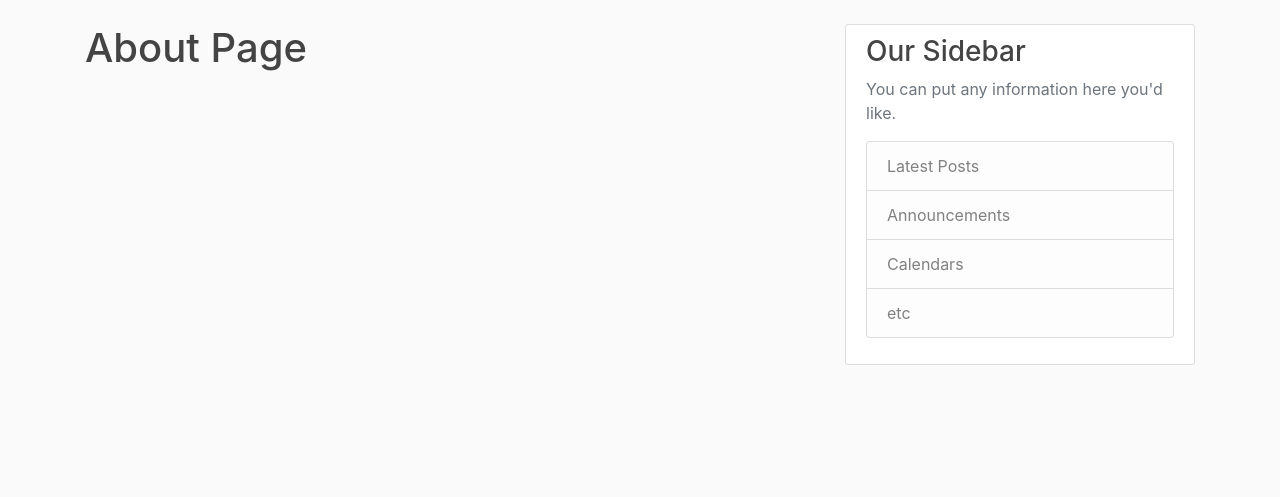
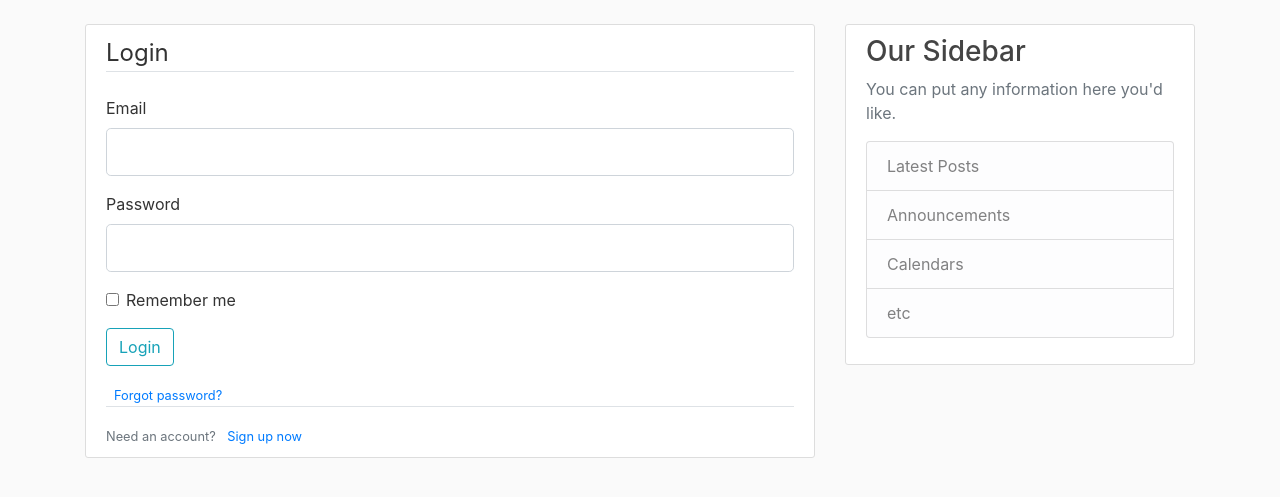
Before and after one commit to nikkonv/flaskblog, a Flask app: page /login in a window 1280 px wide. Shown: the part 56-553 px from the top of the page. Run offline with Flask 2, Linux system fonts and the light colour scheme; some libraries are stand-ins or nearby versions.

Commit message:
register/login forms with validation

```diff
--- a/flaskblog.py
+++ b/flaskblog.py
@@ -1,4 +1,4 @@
-from flask import Flask, url_for
+from flask import Flask, url_for, flash, redirect
 from flask import render_template as render
 from forms import RegistrationForm, LoginForm
 
@@ -24,11 +24,20 @@ def about():
 @app.route('/register', methods=['GET', 'POST'])
 def register():
     form = RegistrationForm()
+    if form.validate_on_submit():
+        flash(f'Account created for {form.username.data}!', 'success')
+        return redirect(url_for('home'))
     return render('register.html', title='Register', form=form)
 
-@app.route('/login')
+@app.route('/login', methods=['GET', 'POST'])
 def login():
     form = LoginForm()
+    if form.validate_on_submit():
+        if form.email.data == 'admin@blog.com' and form.password.data == 'password':
+            flash('You have been logged in!', 'success')
+            return redirect(url_for('home'))
+        else:
+            flash('Login unsuccessful. Please check username and password', 'danger')
     return render('login.html', title='Login', form=form)
 
 if __name__ == '__main__':
--- a/templates/layout.html
+++ b/templates/layout.html
@@ -43,6 +43,14 @@
   <main role="main" class="container">
     <div class="row">
       <div class="col-md-8">
+        {% with messages = get_flashed_messages(with_categories=true) %}
+          {% if messages %}
+            {% for category, message in messages %}
+              <div class="alert alert-{{ category }}"> {{ message }} </div>
+
+            {% endfor %}
+          {% endif %}
+        {% endwith %}
         {% block content %}{% endblock %}
       </div>
       <div class="col-md-4">
--- a/templates/login.html
+++ b/templates/login.html
@@ -2,6 +2,58 @@
 
 {% block content %}
 
-  <h1> About Page </h1>
+  <div class="content-section">
+    <form method="POST" action="">
+      <!-- hidden_tag avoid certains attacks  -->
+      {{ form.hidden_tag() }}
+      <fieldset class="form-group">
+        <legend class="border-bottom mb-4">Login</legend>
+
+        <div class="form-group">
+          {{ form.email.label(class="form-control-label") }}
+          {% if form.email.errors %}
+          {{ form.email(class="form-control form-control-lg is-invalid") }}
+            <div class="invalid-feedback">
+              {% for error in form.email.errors %}
+                <span> {{ error }} </span>
+              {% endfor %}
+            </div>
+          {% else %}
+            {{ form.email(class="form-control form-control-lg") }}
+          {% endif %}
+        </div>
+
+        <div class="form-group">
+          {{ form.password.label(class="form-control-label") }}
+          {% if form.password.errors %}
+            {{ form.password(class="form-control form-control-lg is-invalid") }}
+            <div class="invalid-feedback">
+              {% for error in form.password.errors %}
+                <span> {{ error }} </span>
+              {% endfor %}
+            </div>
+          {% else %}
+            {{ form.password(class="form-control form-control-lg") }}
+          {% endif %}
+        </div>
+        <div class="form-check">
+          {{ form.remember(class="form-check-input") }}
+          {{ form.remember.label(class="form-check-label") }}
+        </div>
+
+      </fieldset>
+      <div class="form-group">
+        {{ form.submit(class="btn btn-outline-info") }}
+      </div>
+      <small class="text-muted ml-2">
+        <a href="#">Forgot password?</a>
+      </small>
+    </form>
+    <div class="border-top pt-3">
+      <small class="text-muted">
+        Need an account? <a class="ml-2" href="{{ url_for('register') }}">Sign up now</a>
+      </small>
+    </div>
+  </div>
 
 {% endblock content %}
```
Also changed, not shown: templates/register.html (+42 -4 lines).
